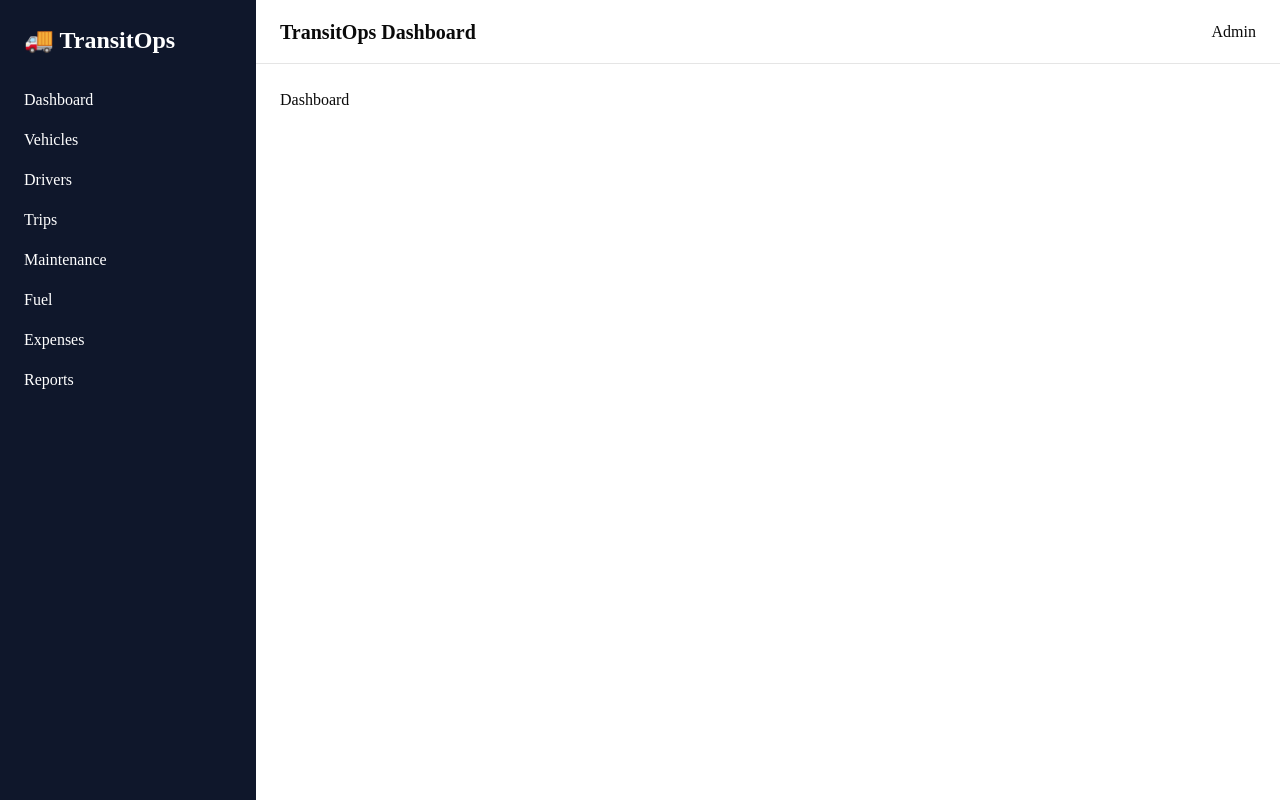
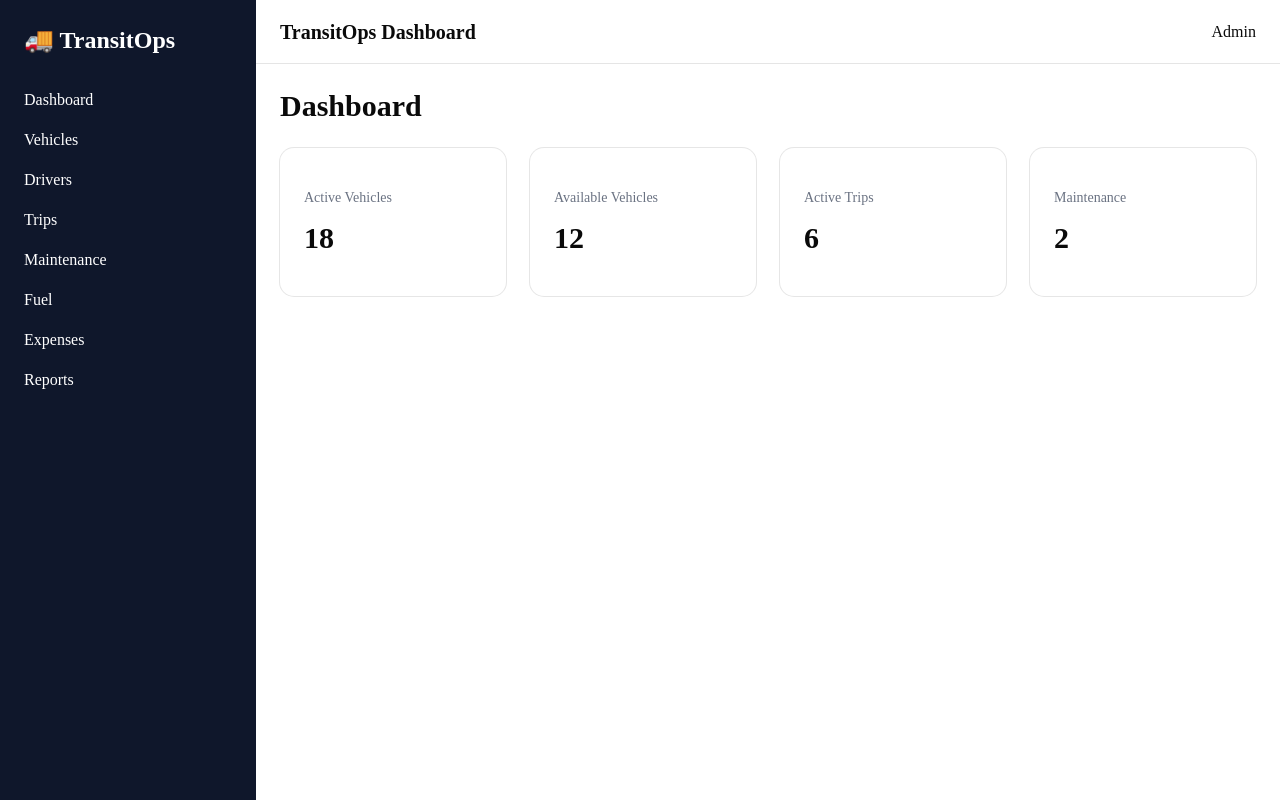
Before and after one commit to muskanyadav208005/oDooHackathon, a Next.js app: page /dashboard in a window 1280 px wide. Built offline with nearby package versions, Linux system fonts and the light colour scheme.

Commit message:
dashboard updated

```diff
--- a/app/dashboard/page.tsx
+++ b/app/dashboard/page.tsx
@@ -1,3 +1,13 @@
+import KPICards from "@/components/dashboard/KPICards";
+
 export default function DashboardPage() {
-  return <h1>Dashboard</h1>;
+  return (
+    <div className="space-y-6">
+      <h1 className="text-3xl font-bold">
+        Dashboard
+      </h1>
+
+      <KPICards />
+    </div>
+  );
 }
--- /dev/null
+++ b/components/dashboard/KPICards.tsx
@@ -0,0 +1,40 @@
+import { Card, CardContent } from "@/components/ui/card";
+
+const cards = [
+  {
+    title: "Active Vehicles",
+    value: "18",
+  },
+  {
+    title: "Available Vehicles",
+    value: "12",
+  },
+  {
+    title: "Active Trips",
+    value: "6",
+  },
+  {
+    title: "Maintenance",
+    value: "2",
+  },
+];
+
+export default function KPICards() {
+  return (
+    <div className="grid grid-cols-1 md:grid-cols-2 xl:grid-cols-4 gap-6">
+      {cards.map((card) => (
+        <Card key={card.title}>
+          <CardContent className="p-6">
+            <p className="text-gray-500">
+              {card.title}
+            </p>
+
+            <h2 className="text-3xl font-bold mt-3">
+              {card.value}
+            </h2>
+          </CardContent>
+        </Card>
+      ))}
+    </div>
+  );
+}
--- /dev/null
+++ b/components/ui/progress.tsx
@@ -0,0 +1,83 @@
+"use client"
+
+import { Progress as ProgressPrimitive } from "@base-ui/react/progress"
+
+import { cn } from "@/lib/utils"
+
+function Progress({
+  className,
+  children,
+  value,
+  ...props
+}: ProgressPrimitive.Root.Props) {
+  return (
+    <ProgressPrimitive.Root
+      value={value}
+      data-slot="progress"
+      className={cn("flex flex-wrap gap-3", className)}
+      {...props}
+    >
+      {children}
+      <ProgressTrack>
+        <ProgressIndicator />
+      </ProgressTrack>
+    </ProgressPrimitive.Root>
+  )
+}
+
+function ProgressTrack({ className, ...props }: ProgressPrimitive.Track.Props) {
+  return (
+    <ProgressPrimitive.Track
+      className={cn(
+        "relative flex h-1 w-full items-center overflow-x-hidden rounded-full bg-muted",
+        className
+      )}
+      data-slot="progress-track"
+      {...props}
+    />
+  )
+}
+
+function ProgressIndicator({
+  className,
+  ...props
+}: ProgressPrimitive.Indicator.Props) {
+  return (
+    <ProgressPrimitive.Indicator
+      data-slot="progress-indicator"
+      className={cn("h-full bg-primary transition-all", className)}
+      {...props}
+    />
+  )
+}
+
+function ProgressLabel({ className, ...props }: ProgressPrimitive.Label.Props) {
+  return (
+    <ProgressPrimitive.Label
+      className={cn("text-sm font-medium", className)}
+      data-slot="progress-label"
+      {...props}
+    />
+  )
+}
+
+function ProgressValue({ className, ...props }: ProgressPrimitive.Value.Props) {
+  return (
+    <ProgressPrimitive.Value
+      className={cn(
+        "ml-auto text-sm text-muted-foreground tabular-nums",
+        className
+      )}
+      data-slot="progress-value"
+      {...props}
+    />
+  )
+}
+
+export {
+  Progress,
+  ProgressTrack,
+  ProgressIndicator,
+  ProgressLabel,
+  ProgressValue,
+}
```
Also changed, not shown: components/dashboard/FleetChart.tsx (added).
